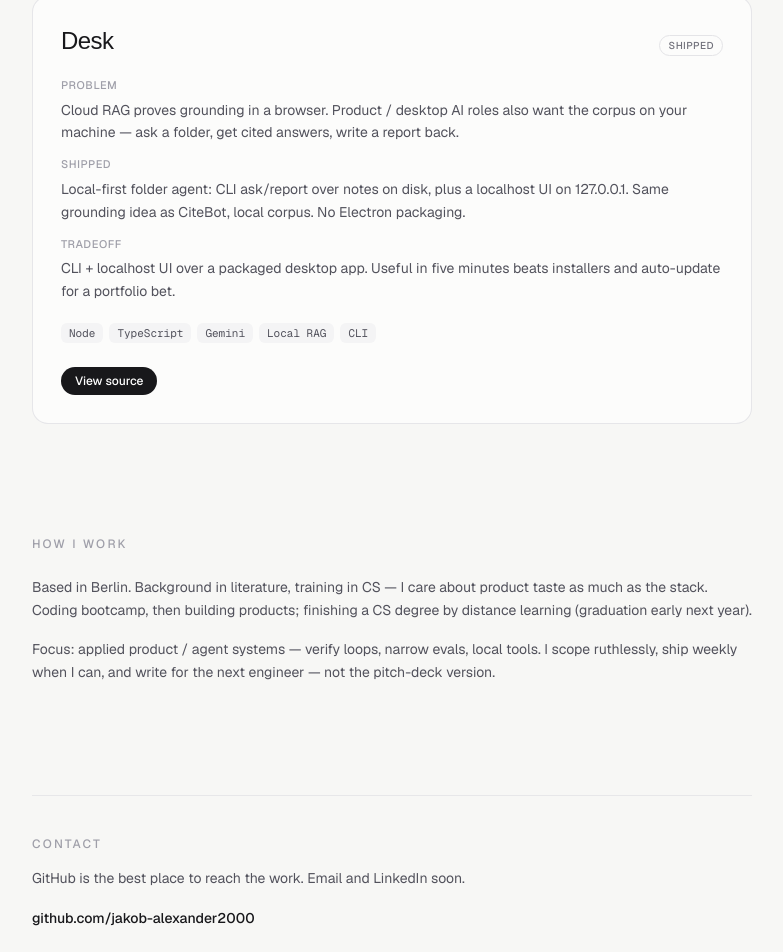
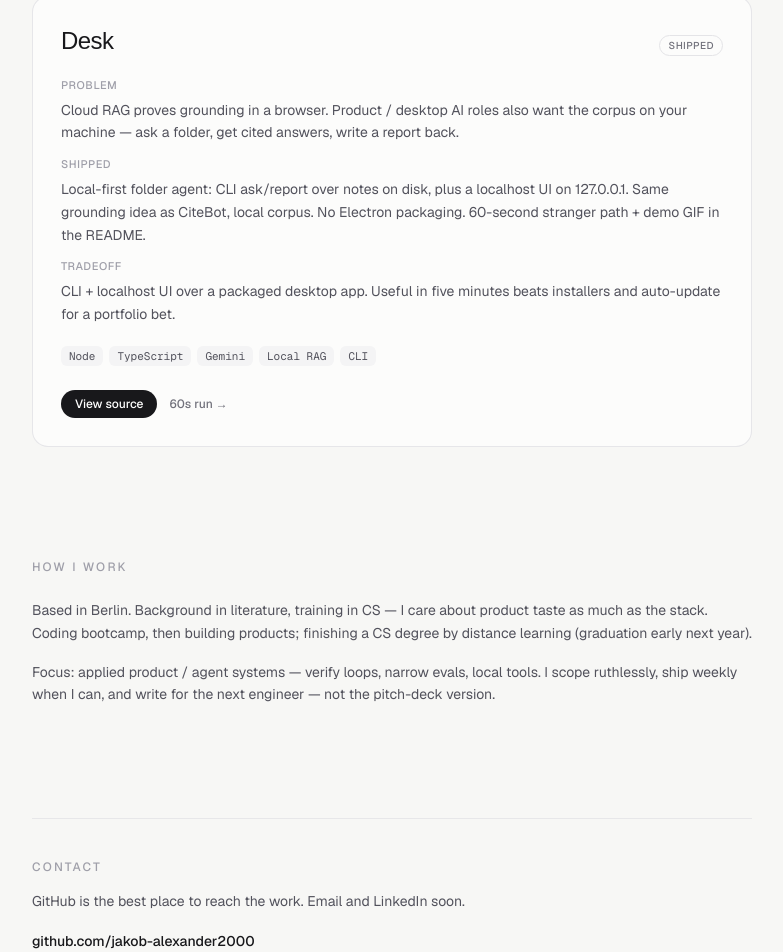
Before and after one commit to jakob-alexander2000/site, a Next.js app: page / in a window 1280 px wide. Shown: the part 1512-2464 px from the top of the page, without its empty margins (248-1031 px from the left). Built offline with nearby package versions, Linux system fonts and the light colour scheme; a web font is replaced by a local one.

Commit message:
feat: Desk card links to 60-second README path
Point the portfolio Desk writeup at the stranger-run section and
mention the demo GIF in the shipped blurb.

```diff
--- a/app/page.tsx
+++ b/app/page.tsx
@@ -108,7 +108,7 @@ export default function Home() {
               title="Desk"
               status="Shipped"
               problem="Cloud RAG proves grounding in a browser. Product / desktop AI roles also want the corpus on your machine — ask a folder, get cited answers, write a report back."
-              shipped="Local-first folder agent: CLI ask/report over notes on disk, plus a localhost UI on 127.0.0.1. Same grounding idea as CiteBot, local corpus. No Electron packaging."
+              shipped="Local-first folder agent: CLI ask/report over notes on disk, plus a localhost UI on 127.0.0.1. Same grounding idea as CiteBot, local corpus. No Electron packaging. 60-second stranger path + demo GIF in the README."
               tradeoff="CLI + localhost UI over a packaged desktop app. Useful in five minutes beats installers and auto-update for a portfolio bet."
               stack={[
                 "Node",
@@ -117,6 +117,8 @@ export default function Home() {
                 "Local RAG",
                 "CLI",
               ]}
+              writeupHref="https://github.com/jakob-alexander2000/desk#60-second-run"
+              writeupLabel="60s run →"
               sourceHref="https://github.com/jakob-alexander2000/desk"
               sourceLabel="View source"
             />
```
